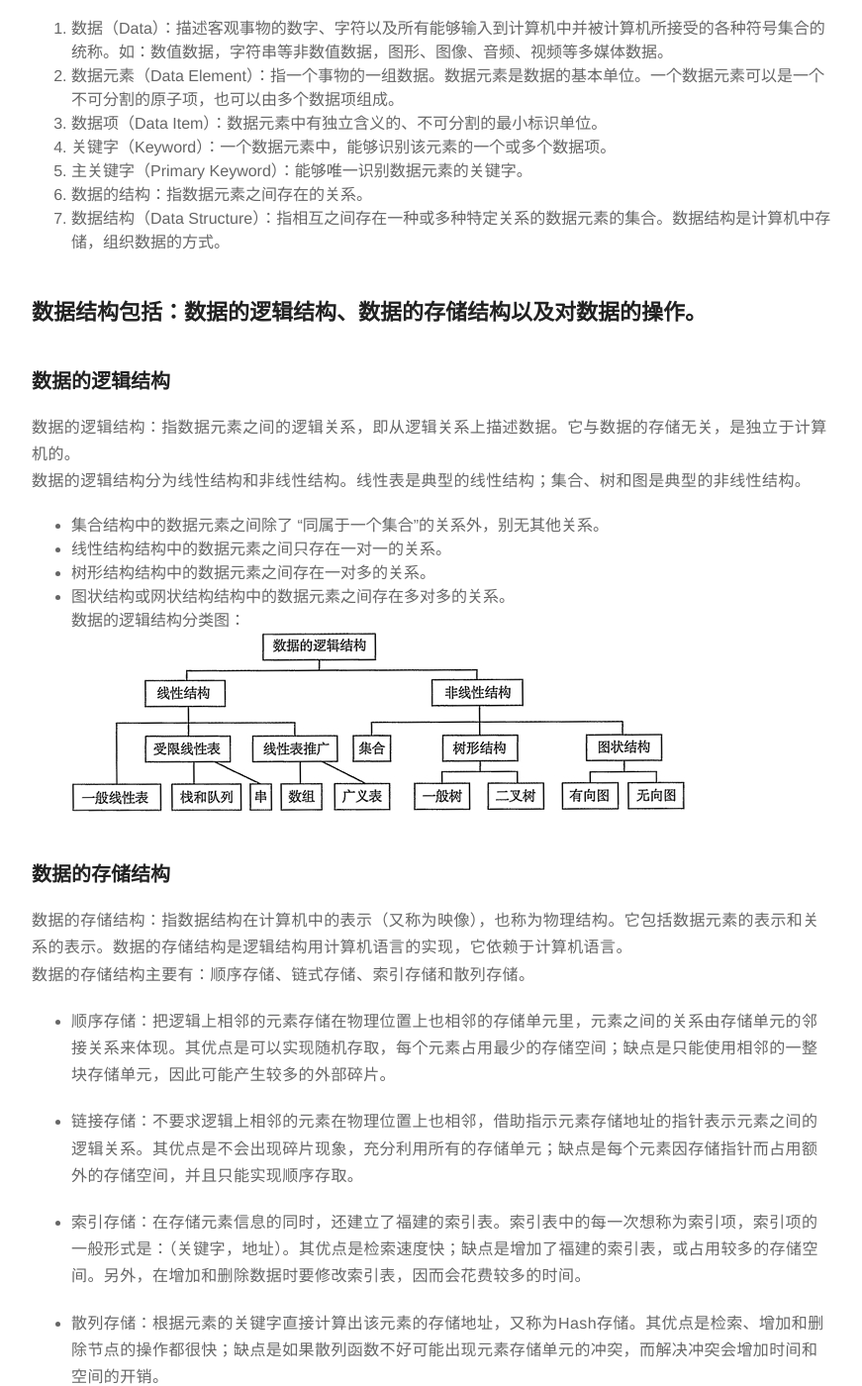
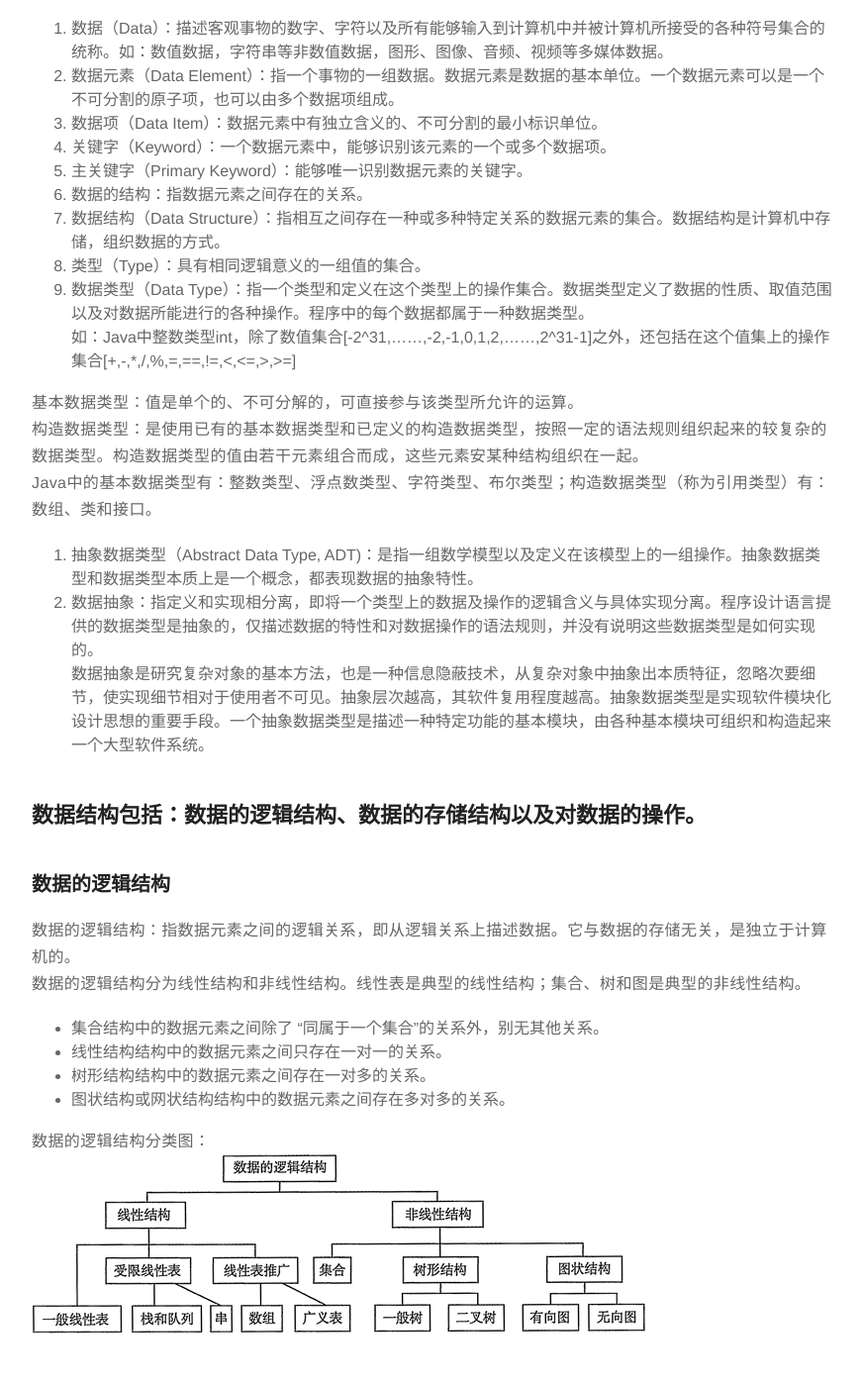
Before and after one commit to siqi-xu/siqi-xu.github.io, a Jekyll site: the page built from _posts/2016-10-03-Data-Structure.md, in a window 1280 px wide and 1400 px high, scrolled down 675 px. Shown: the whole window at 99% size, without its empty margins (203-1074 px from the left). Built offline with Jekyll 4.4.1, drawn with Linux system fonts in a browser that asks for light colours; some of the changed text lies outside the part shown.

Commit message:
Update 2016-10-03-Data-Structure.md

```diff
--- a/_posts/2016-10-03-Data-Structure.md
+++ b/_posts/2016-10-03-Data-Structure.md
@@ -25,16 +25,29 @@ blog: true
 5. 主关键字（Primary Keyword）：能够唯一识别数据元素的关键字。
 6. 数据的结构：指数据元素之间存在的关系。
 7. 数据结构（Data Structure）：指相互之间存在一种或多种特定关系的数据元素的集合。数据结构是计算机中存储，组织数据的方式。
+8. 类型（Type）：具有相同逻辑意义的一组值的集合。
+9. 数据类型（Data Type）：指一个类型和定义在这个类型上的操作集合。数据类型定义了数据的性质、取值范围以及对数据所能进行的各种操作。程序中的每个数据都属于一种数据类型。
+如：Java中整数类型int，除了数值集合[-2^31,……,-2,-1,0,1,2,……,2^31-1]之外，还包括在这个值集上的操作集合[+,-,*,/,%,=,==,!=,<,<=,>,>=]
+
+基本数据类型：值是单个的、不可分解的，可直接参与该类型所允许的运算。
+构造数据类型：是使用已有的基本数据类型和已定义的构造数据类型，按照一定的语法规则组织起来的较复杂的数据类型。构造数据类型的值由若干元素组合而成，这些元素安某种结构组织在一起。
+Java中的基本数据类型有：整数类型、浮点数类型、字符类型、布尔类型；构造数据类型（称为引用类型）有：数组、类和接口。
+
+10. 抽象数据类型（Abstract Data Type, ADT)：是指一组数学模型以及定义在该模型上的一组操作。抽象数据类型和数据类型本质上是一个概念，都表现数据的抽象特性。
+11. 数据抽象：指定义和实现相分离，即将一个类型上的数据及操作的逻辑含义与具体实现分离。程序设计语言提供的数据类型是抽象的，仅描述数据的特性和对数据操作的语法规则，并没有说明这些数据类型是如何实现的。
+数据抽象是研究复杂对象的基本方法，也是一种信息隐蔽技术，从复杂对象中抽象出本质特征，忽略次要细节，使实现细节相对于使用者不可见。抽象层次越高，其软件复用程度越高。抽象数据类型是实现软件模块化设计思想的重要手段。一个抽象数据类型是描述一种特定功能的基本模块，由各种基本模块可组织和构造起来一个大型软件系统。
 
 ## 数据结构包括：数据的逻辑结构、数据的存储结构以及对数据的操作。
 
 ### 数据的逻辑结构
 数据的逻辑结构：指数据元素之间的逻辑关系，即从逻辑关系上描述数据。它与数据的存储无关，是独立于计算机的。
 数据的逻辑结构分为线性结构和非线性结构。线性表是典型的线性结构；集合、树和图是典型的非线性结构。
+
 - 集合结构中的数据元素之间除了 “同属于一个集合”的关系外，别无其他关系。
 - 线性结构结构中的数据元素之间只存在一对一的关系。
 - 树形结构结构中的数据元素之间存在一对多的关系。
 - 图状结构或网状结构结构中的数据元素之间存在多对多的关系。
+
 数据的逻辑结构分类图：
 ![](img/2016-10-03-1.jpg)
 
```
Also changed, not shown: other parts of _posts/2016-10-03-Data-Structure.md (+0 -12 lines).
